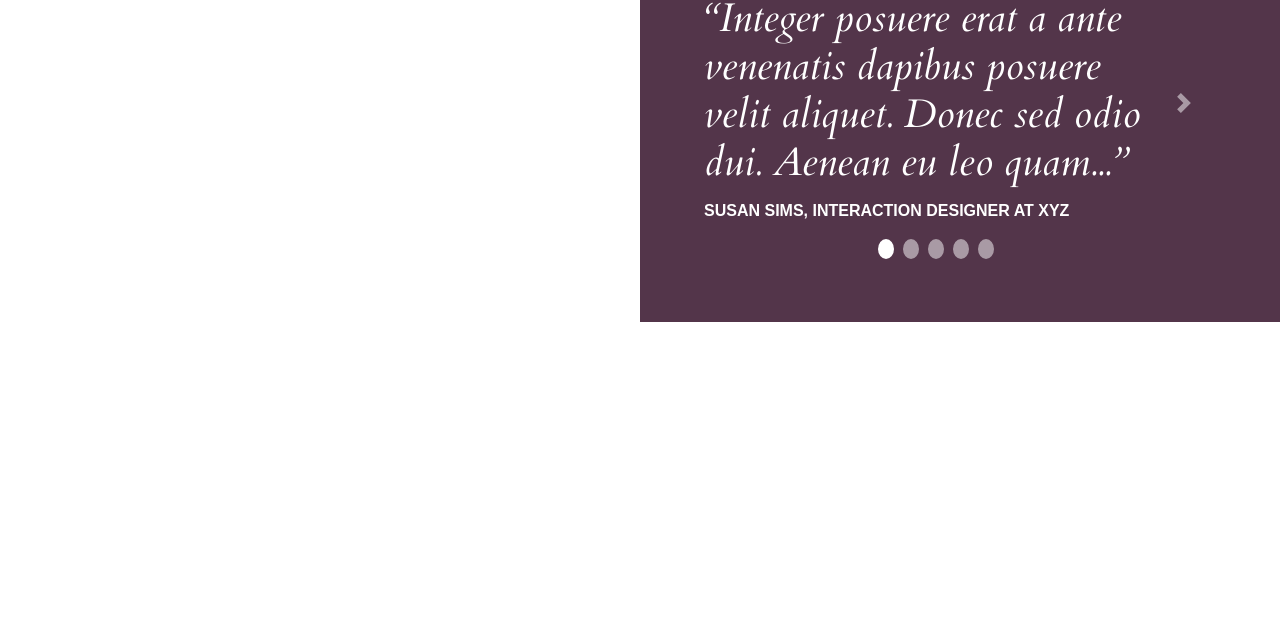
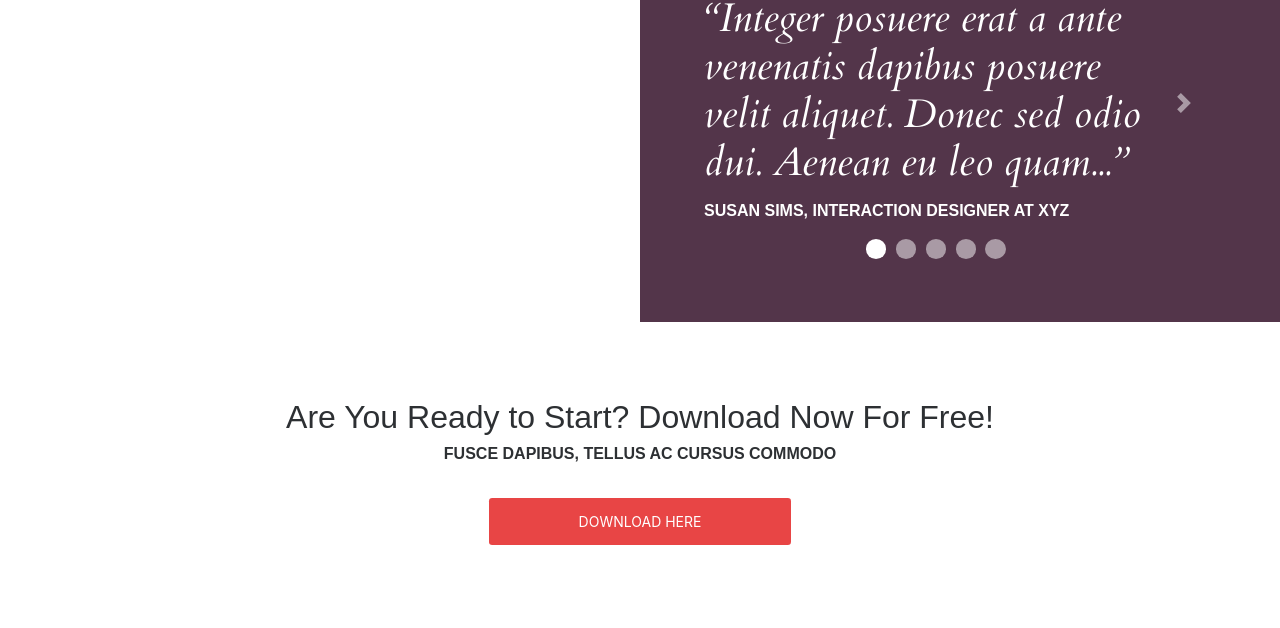
Before and after one commit to Romanov5000/landingPage, a plain HTML site: page index.html in a window 1280 px wide. Shown: the part 2793-3421 px from the top of the page. Before the commit the page ends 3115 px from the top, so only its background shows below. Drawn offline with nearby package versions, Linux system fonts and the light colour scheme.

Commit message:
download_section

```diff
--- /dev/null
+++ b/css/download_section/download_section.less
@@ -0,0 +1,24 @@
+// out: false
+
+.download_section{
+    text-align: center;
+    padding: 6.5% 0;
+
+    .text_download{
+        font-size: 2rem;
+        color: @black;
+        margin-bottom: 1%;
+        @media @md-breakpoint{
+            font-size: 1.5rem;
+        }
+    }
+    .title{
+        margin-bottom: 2.5%;
+        @media @md-breakpoint{
+            font-size: 0.5rem;
+        }
+    }
+    .button{
+        padding: 1% 7%;
+    }
+}
--- a/css/fonts/fonts.less
+++ b/css/fonts/fonts.less
@@ -29,7 +29,7 @@ h1 {
 }
 .title{
     text-transform: uppercase;
-    font-weight: 600;
+    font-weight: 700;
     color: @black;
     margin-bottom: 5%;
 }
--- a/css/quote/quote.less
+++ b/css/quote/quote.less
@@ -65,7 +65,7 @@
     }
     .castom{
         background-clip: border-box;
-        width: 1rem;
+        width: 1.3rem;
         border-radius: 50%;
         height: 0;
         margin-left: 2%
--- a/css/style.less
+++ b/css/style.less
@@ -6,6 +6,7 @@
 @import "./product_name/product_name.less";
 @import "./personnel/personnel.less";
 @import "./quote/quote.less";
+@import "./download_section/download_section.less";
 
 .main_container{
     font-size: 14px;
--- a/index.html
+++ b/index.html
@@ -399,6 +399,15 @@
                 </a>
               </div>
         </section>
+        <section class="download_section">
+            <p class="text_download">
+                Are You Ready to Start? Download Now For Free!
+            </p>
+            <p class="title">
+                Fusce dapibus, tellus ac cursus commodo
+            </p>
+            <a href="#" class="button">Download Here </a>
+        </section>
     </div>
 
 
```
Also changed, not shown: css/style.css.
